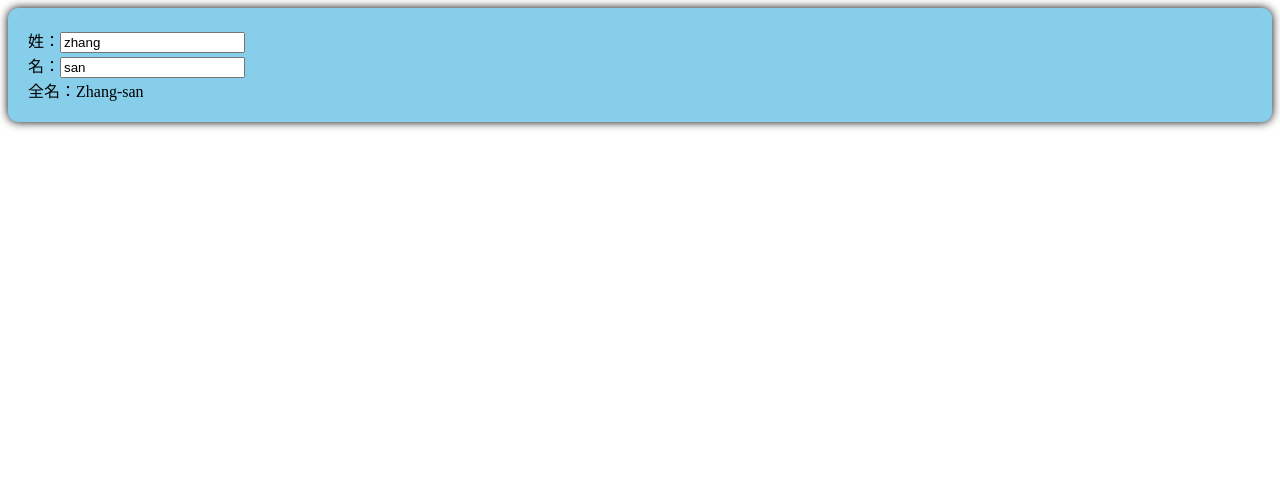
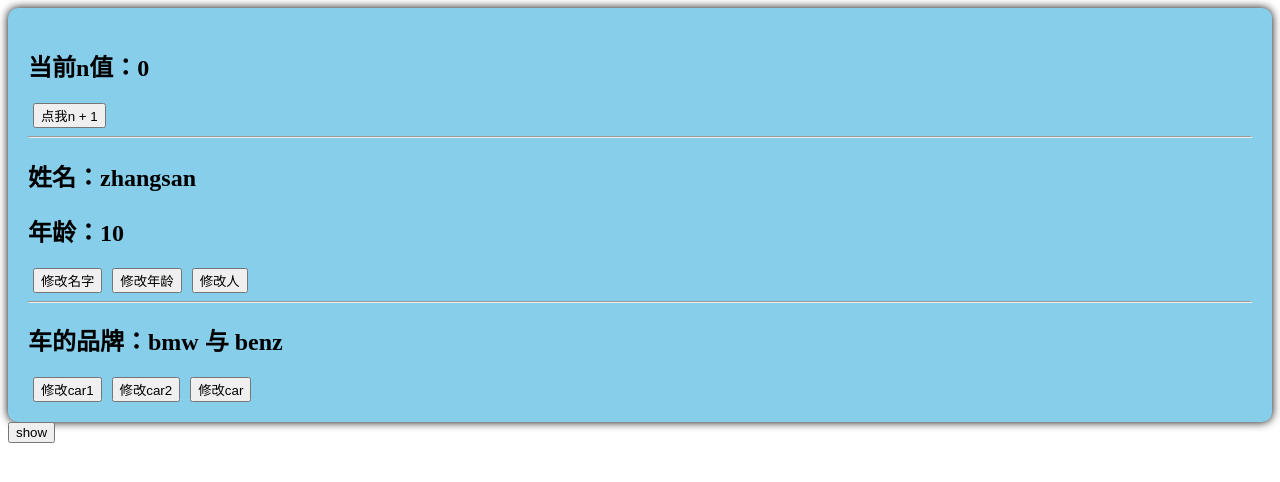
Before and after one commit to FreshAlfred/re_vue3, a Vue app: page / in a window 1280 px wide. Shown: the top 482 px of the page. Built offline with nearby package versions, Linux system fonts and the light colour scheme.

Commit message:
20240403c

```diff
--- a/src/App.vue
+++ b/src/App.vue
@@ -1,15 +1,19 @@
 <template>
-    <Person />
+    <PersonWatch ref="person" />
+    <button @click="show">show</button>
     <!-- <Car /> -->
 </template>
 
-<script lang="ts">
-    import Person from './components/Person.vue'
+<script lang="ts" setup>
+    // import Person from './components/Person.vue'
     // import Car from './components/Car.vue'
-    export default {
-        name: 'App',
-        components: { Person }
+    import PersonWatch from './components/PersonWatch.vue';
+    import { ref } from 'vue'
+    const person = ref()
+    function show() {
+        console.log(person.value.person.name);
     }
+
 </script>
 
 <style scoped>
--- a/src/components/Person.vue
+++ b/src/components/Person.vue
@@ -3,6 +3,7 @@
         姓：<input type="text" v-model="firstName"><br />
         名：<input type="text" v-model="lastName"><br />
         全名：<span>{{ fullName }}</span><br />
+        <button @click="changeFullName">修改全名</button>
     </div>
 </template>
 
@@ -10,9 +11,17 @@
 import { computed, ref } from 'vue'
 let firstName = ref('zhang')
 let lastName = ref('san')
-let fullName = computed(() => {
-    return firstName.value.slice(0, 1).toUpperCase() + firstName.value.slice(1) + '-' + lastName.value
+let fullName = computed({
+    get() {
+        return firstName.value.slice(0, 1).toUpperCase() + firstName.value.slice(1) + '-' + lastName.value
+    },
+    set(val) {
+        [firstName.value, lastName.value] = val.split('-')
+    }
 })
+function changeFullName() {
+    fullName.value = 'li-si'
+}
 </script>
 
 <style scoped>
--- /dev/null
+++ b/src/components/PersonWatch.vue
@@ -0,0 +1,66 @@
+<template>
+    <div class="person">
+        <h2>当前n值：{{ n }}</h2>
+        <button @click="changeN">点我n + 1</button>
+        <hr />
+        <h2>姓名：{{ person.name }}</h2>
+        <h2>年龄：{{ person.age }}</h2>
+        <button @click="changeName">修改名字</button>
+        <button @click="changeAge">修改年龄</button>
+        <button @click="changePerson">修改人</button>
+        <hr />
+        <h2>车的品牌：{{ person.car.car1 }} 与 {{ person.car.car2 }}</h2>
+        <button @click="changeCar1">修改car1</button>
+        <button @click="changeCar2">修改car2</button>
+        <button @click="changeCar">修改car</button>
+    </div>
+</template>
+
+<script lang="ts" setup name="PersonWatch">
+import { reactive,ref, watch, watchEffect, defineExpose } from 'vue'
+let n = ref(0)
+let person = reactive({ name: 'zhangsan', age: 10, car: { car1: 'bmw', car2: 'benz' } })
+function changeN() {
+    n.value++
+}
+function changeName() {
+    person.name += '~'
+}
+function changeAge() {
+    person.age += 1
+}
+function changePerson() {
+    Object.assign(person, { name: 'lisi', age: 20 })
+}
+function changeCar1() {
+    person.car.car1 += '~'
+}
+function changeCar2() {
+    person.car.car2 += '~'
+}
+function changeCar() {
+    person.car = { car1: 'audi', car2: 'honda' }
+}
+
+
+watchEffect(() => {
+    if(person.age > 16){
+        console.log('too much');
+    }
+})
+defineExpose({person})
+
+</script>
+
+<style scoped>
+.person {
+    background-color: skyblue;
+    box-shadow: 0 0 10px;
+    border-radius: 10px;
+    padding: 20px;
+}
+
+button {
+    margin: 0 5px;
+}
+</style>
```
